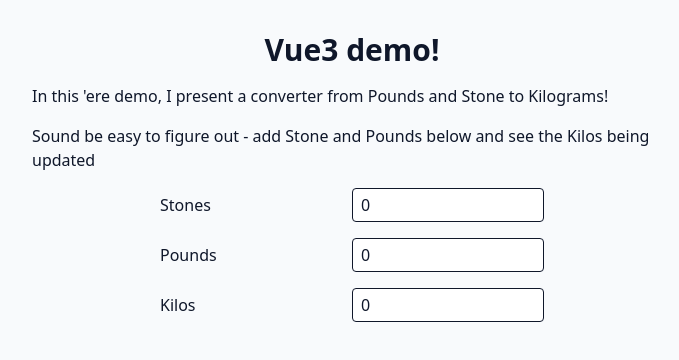
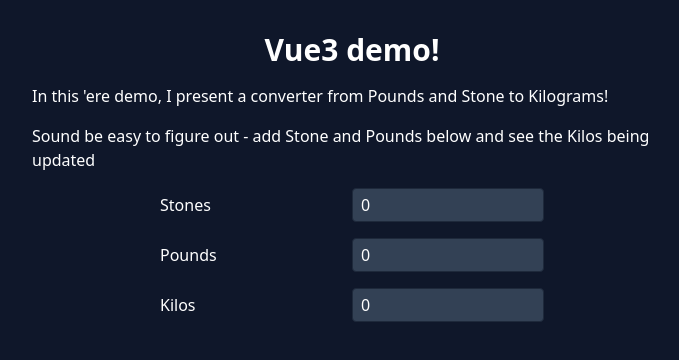
Before and after one commit to rwatson462/vue3-test, a Vue app: page / in a window 1280 px wide. Shown: the top 360 px of the page, without its empty margins (288-967 px from the left). Built offline with nearby package versions, Linux system fonts and the light colour scheme.

Commit message:
Dark mode

```diff
--- a/index.html
+++ b/index.html
@@ -1,12 +1,12 @@
 <!DOCTYPE html>
-<html lang="en" class="bg-slate-50 p-4">
+<html lang="en" class="text-white bg-slate-900 p-4">
   <head>
     <meta charset="UTF-8" />
     <link rel="icon" type="image/svg+xml" href="/vite.svg" />
     <meta name="viewport" content="width=device-width, initial-scale=1.0" />
     <title>Vite + Vue</title>
   </head>
-  <body class="text-slate-900 p-4 max-w-2xl mx-auto">
+  <body class="p-4 max-w-2xl mx-auto">
     <div id="app"></div>
     <script type="module" src="/src/main.js"></script>
   </body>
--- a/src/components/Converter.vue
+++ b/src/components/Converter.vue
@@ -9,12 +9,12 @@
 <template>
   <form class="max-w-sm mx-auto grid grid-cols-2 gap-y-4">
     <label class="flex items-center">Stones</label>
-    <input type="number" v-model.number="stones" class="text-slate-900 border border-slate-900 px-2 py-1 rounded w-full" />
+    <input type="number" v-model.number="stones" class="text-white border border-slate-800 bg-slate-700 px-2 py-1 rounded w-full" />
 
     <label class="flex items-center">Pounds</label>
-    <input type="number" v-model.number="pounds" class="text-slate-900 border border-slate-900 px-2 py-1 rounded w-full" />
+    <input type="number" v-model.number="pounds" class="text-white border border-slate-800 bg-slate-700 px-2 py-1 rounded w-full" />
 
     <label class="flex items-center">Kilos</label>
-    <input type="number" v-model.number="kilos" class="text-slate-900 border border-slate-900 px-2 py-1 rounded w-full" />
+    <input type="number" v-model.number="kilos" class="text-white border border-slate-800 bg-slate-700 px-2 py-1 rounded w-full" />
   </form>
 </template>
```
